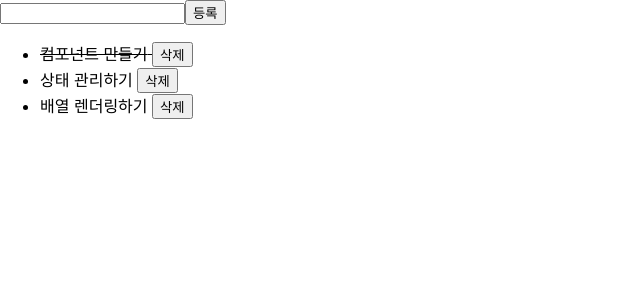
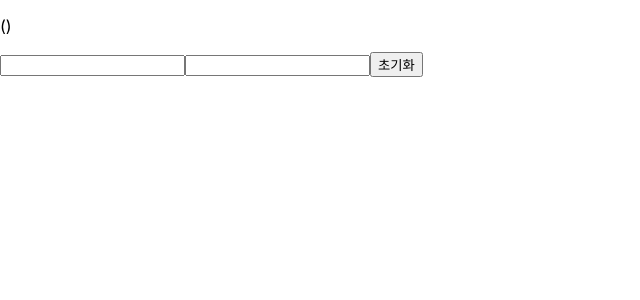
Before and after one commit to wizarddennis/20230128_react, a React (Create React App) app in the folder learn-react/: page / in a window 1280 px wide. Shown: the top 300 px of the page, without its empty margins (0-640 px from the left). Built offline with nearby package versions, Linux system fonts and the light colour scheme.

Commit message:
Custome hook 초기화 오류 수정
Custome hook 초기화 오류 수정(name, email) 에디터 박스 초기화 안되는 현상 제거

```diff
--- a/learn-react/src/App.js
+++ b/learn-react/src/App.js
@@ -1,4 +1,5 @@
 import "./App.css";
+import Inputs from "./component/Inputs";
 //import Counter from "./component/Counter";
 //import InputText from "./component/InputText";
 import TodoList from "./component/TodoList";
@@ -7,7 +8,7 @@ import TodoList from "./component/TodoList";
 function App() {
   return (
     <>
-      <TodoList />
+      <Inputs />
     </>
   );
 }
--- a/learn-react/src/component/Inputs.jsx
+++ b/learn-react/src/component/Inputs.jsx
@@ -12,8 +12,18 @@ function Inputs() {
       <p>
         {inputs.name} ({inputs.email})
       </p>
-      <input type="text" onChange={handleInputs} name="name" />
-      <input type="text" onChange={handleInputs} name="email" />
+      <input
+        type="text"
+        onChange={handleInputs}
+        name="name"
+        value={inputs.name}
+      />
+      <input
+        type="text"
+        onChange={handleInputs}
+        name="email"
+        value={inputs.email}
+      />
       <button onClick={reset}>초기화</button>
     </div>
   );
```
